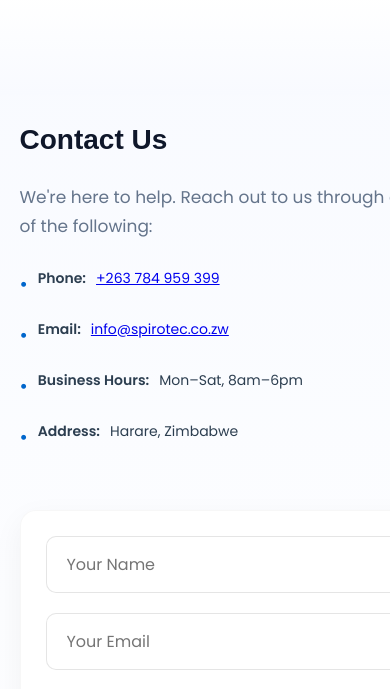
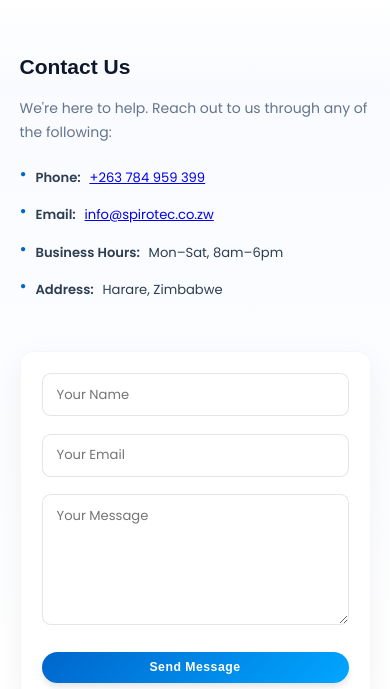
Before and after one commit to Tapiwa128/spiroweb, a React (Vite) app: page / in a window 390 px wide. Shown: the part 4225-4914 px from the top of the page. Built offline with nearby package versions, Linux system fonts and the light colour scheme.

Commit message:
Update ContactSection.css

```diff
--- a/src/components/ContactSection.css
+++ b/src/components/ContactSection.css
@@ -1,5 +1,5 @@
 .contact-section {
-  padding: 100px 5%;
+  padding: 6rem 5%;
   background: linear-gradient(to bottom, #f8faff, #ffffff);
   position: relative;
 }
@@ -19,9 +19,11 @@
   display: flex;
   flex-wrap: wrap;
   justify-content: space-between;
-  gap: 60px;
+  gap: 3rem;
   position: relative;
   z-index: 1;
+  max-width: 1200px;
+  margin: 0 auto;
 }
 
 .contact-info {
@@ -30,16 +32,17 @@
 }
 
 .contact-info h2 {
-  font-size: 36px;
+  font-size: 2.25rem;
   color: var(--secondary);
-  margin-bottom: 20px;
+  margin-bottom: 1.25rem;
   font-family: 'Space Grotesk', sans-serif;
+  line-height: 1.2;
 }
 
 .contact-info p {
-  font-size: 17px;
+  font-size: 1.0625rem;
   color: var(--text-light);
-  margin-bottom: 25px;
+  margin-bottom: 1.5rem;
   line-height: 1.7;
 }
 
@@ -51,24 +54,29 @@
 }
 
 .contact-info li {
-  margin-bottom: 15px;
+  margin-bottom: 1rem;
   display: flex;
   align-items: flex-start;
-  gap: 10px;
+  gap: 0.625rem;
 }
 
 .contact-info li::before {
   content: '•';
   color: var(--primary);
-  font-size: 20px;
+  font-size: 1.25rem;
+  line-height: 1;
+}
+
+.contact-info strong {
+  font-weight: 600;
 }
 
 .contact-form {
   flex: 1;
   min-width: 300px;
   background: var(--card-bg);
-  padding: 40px;
-  border-radius: 16px;
+  padding: 2.5rem;
+  border-radius: 1rem;
   box-shadow: 0 10px 30px rgba(0, 0, 0, 0.05);
   border: 1px solid rgba(0, 0, 0, 0.03);
 }
@@ -80,14 +88,15 @@
 
 .contact-form input,
 .contact-form textarea {
-  padding: 15px 20px;
-  margin-bottom: 20px;
+  padding: 0.9375rem 1.25rem;
+  margin-bottom: 1.25rem;
   border: 1px solid rgba(0, 0, 0, 0.1);
-  border-radius: 10px;
-  font-size: 16px;
+  border-radius: 0.625rem;
+  font-size: 1rem;
   font-family: 'Poppins', sans-serif;
   transition: all 0.3s ease;
   background: rgba(255, 255, 255, 0.8);
+  width: 100%;
 }
 
 .contact-form input:focus,
@@ -98,32 +107,62 @@
 }
 
 .contact-form textarea {
-  min-height: 150px;
+  min-height: 9.375rem;
   resize: vertical;
 }
 
 .contact-form .btn {
   align-self: flex-start;
-  margin-top: 10px;
+  margin-top: 0.625rem;
+  width: auto;
 }
 
-/* Add to existing ContactSection.css */
+/* Responsive Styles */
 @media (max-width: 768px) {
+  .contact-section {
+    padding: 4rem 5%;
+  }
+
   .contact-info h2 {
-    font-size: 28px;
+    font-size: 1.75rem;
   }
 
   .contact-container {
     flex-direction: column;
-    gap: 40px;
+    gap: 2.5rem;
   }
 
   .contact-form {
-    padding: 25px;
+    padding: 1.5rem;
   }
 
   .contact-form .btn {
     align-self: stretch;
     text-align: center;
+    width: 100%;
   }
 }
+
+@media (max-width: 480px) {
+  .contact-section {
+    padding: 3rem 5%;
+  }
+
+  .contact-info h2 {
+    font-size: 1.5rem;
+  }
+
+  .contact-info p {
+    font-size: 1rem;
+  }
+
+  .contact-info li {
+    font-size: 0.9375rem;
+  }
+
+  .contact-form input,
+  .contact-form textarea {
+    padding: 0.75rem 1rem;
+    font-size: 0.9375rem;
+  }
+}
```
